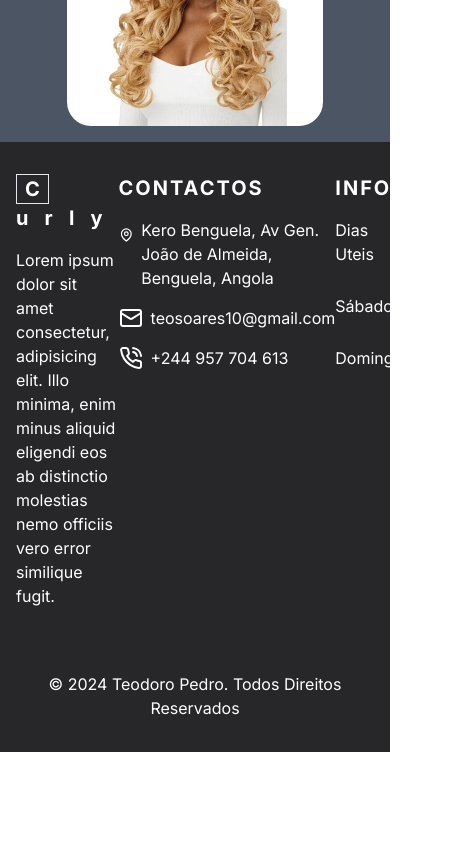
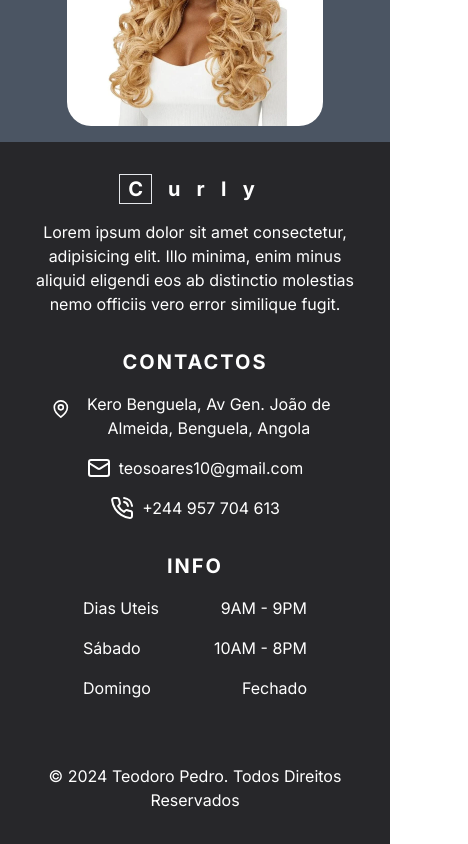
Before and after one commit to teosoares10/hair-salon, a Next.js app: page / in a window 390 px wide. Shown: the part 3977-4821 px from the top of the page, 468 px wide, since content can reach past the window. Before the commit the page ends 4729 px from the top, so only its background shows below. Built offline with nearby package versions, Linux system fonts and the light colour scheme.

Commit message:
styles(footer): add responsive styles

```diff
--- a/src/components/layout/footer.tsx
+++ b/src/components/layout/footer.tsx
@@ -3,8 +3,8 @@ import { Typography } from "../ui/typography"
 
 export const Footer = () => {
     return (
-        <footer className=" bg-zinc-800 text-white px-4 py-8">
-            <div className="flex justify-between">
+        <footer className="bg-zinc-800 text-white px-4 py-8">
+            <div className="flex flex-wrap text-center lg:text-left justify-center lg:justify-between space-y-8 lg:space-y-0">
                 <section className="w-[20rem] space-y-4">
                     <Typography as="h3" className="text-xl font-bold tracking-[1rem] mb-4">
                         <span className="inline-flex tracking-normal mr-4 px-2 border capitalize">c</span>
@@ -15,20 +15,20 @@ export const Footer = () => {
                     </Typography>
                 </section>
 
-                <section className="w-[20rem] space-y-4">
+                <section className="w-[20rem] px-4 space-y-4">
                     <Typography as="h3" className="uppercase text-xl font-bold tracking-widest mb-4">
                         contactos
                     </Typography>
-                    <div className="flex items-start gap-2">
+                    <div className="flex items-start justify-center gap-2">
                         <MapPinIcon size={34} />
                         <Typography>Kero Benguela, Av Gen. João de Almeida, Benguela, Angola</Typography>
                     </div>
-                    <div className="flex items-center gap-2">
+                    <div className="flex items-center justify-center lg:justify-normal gap-2">
                         <MailIcon />
                         <Typography>teosoares10@gmail.com</Typography>
                     </div>
 
-                    <div className="flex items-center gap-2">
+                    <div className="flex items-center justify-center lg:justify-normal gap-2">
                         <PhoneCallIcon />
                         <Typography>+244 957 704 613</Typography>
                     </div>
```
